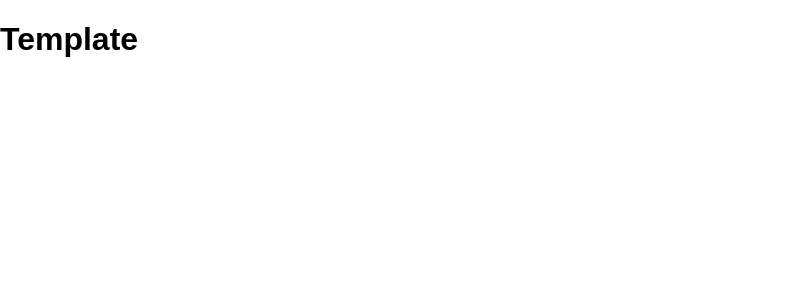
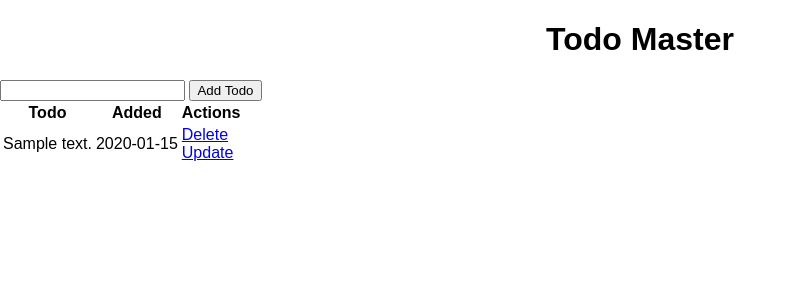
Before and after one commit to ulgens-edu/flask-boring-todo, a Flask app: page / in a window 1280 px wide. Shown: the top 300 px of the page, without its empty margins (0-797 px from the left). Run offline with Flask 2, Linux system fonts and the light colour scheme; tables that the repository leaves empty hold one stand-in row (values such as "Sample post").

Commit message:
Add list - update - delete functions

```diff
--- a/app.py
+++ b/app.py
@@ -1,6 +1,6 @@
 from datetime import datetime
 
-from flask import Flask, render_template
+from flask import Flask, redirect, render_template, request
 from flask_sqlalchemy import SQLAlchemy
 
 app = Flask(__name__)
@@ -17,9 +17,44 @@ class Todo(db.Model):
         return f"<Task {self.id}>"
 
 
-@app.route("/")
+@app.route("/", methods=["GET", "POST"])
 def homepage():
-    return render_template("index.html")
+    if request.method == "GET":
+        todos = Todo.query.order_by(Todo.date_created).all()
+        return render_template("index.html", todos=todos)
+
+    elif request.method == "POST":
+        content = request.form["content"]
+        new_todo = Todo(content=content)
+
+        db.session.add(new_todo)
+        db.session.commit()
+
+        return redirect("/")
+
+
+@app.route("/delete/<int:id>")
+def delete(id):
+    todo = Todo.query.get_or_404(id)
+
+    db.session.delete(todo)
+    db.session.commit()
+
+    return redirect("/")
+
+
+@app.route("/update/<int:id>", methods=["GET", "POST"])
+def update(id):
+    todo = Todo.query.get_or_404(id)
+
+    if request.method == "GET":
+        return render_template("update.html", todo=todo)
+
+    elif request.method == "POST":
+        todo.content = request.form["content"]
+        db.session.commit()
+
+        return redirect("/")
 
 
 if __name__ == "__main__":
--- a/templates/index.html
+++ b/templates/index.html
@@ -5,5 +5,31 @@
 {% endblock %}
 
 {% block body %}
-    <h1>Template</h1>
+<div class="content">
+    <h1 style="text-align: center">Todo Master</h1>
+    <table>
+        <tr>
+            <th>Todo</th>
+            <th>Added</th>
+            <th>Actions</th>
+        </tr>
+        {% for todo in todos %}
+            <tr>
+                <td>{{ todo.content }}</td>
+                <td>{{ todo.date_created.date() }}</td>
+                <td>
+                    <a href="/delete/{{ todo.id }}">Delete</a>
+                    <br>
+                    <a href="/update/{{ todo.id }}">Update</a>
+                </td>
+            </tr>
+        {% endfor %}
+        <div class="form">
+            <form action="/" method="POST">
+                <input type="text" name="content" id="content">
+                <input type="submit" value="Add Todo">
+            </form>
+        </div>
+    </table>
+</div>
 {% endblock %}
```
Also changed, not shown: templates/update.html (added, +18 -0 lines).
